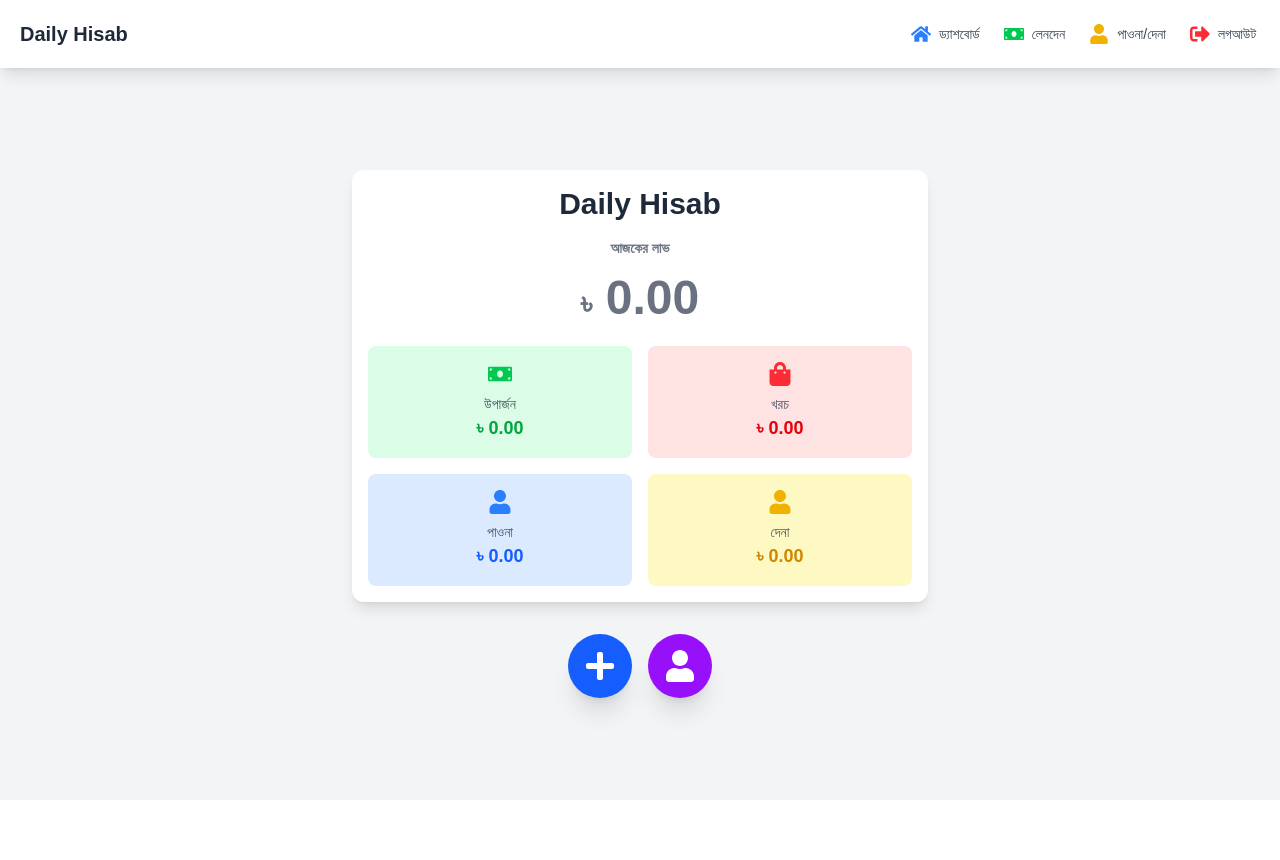
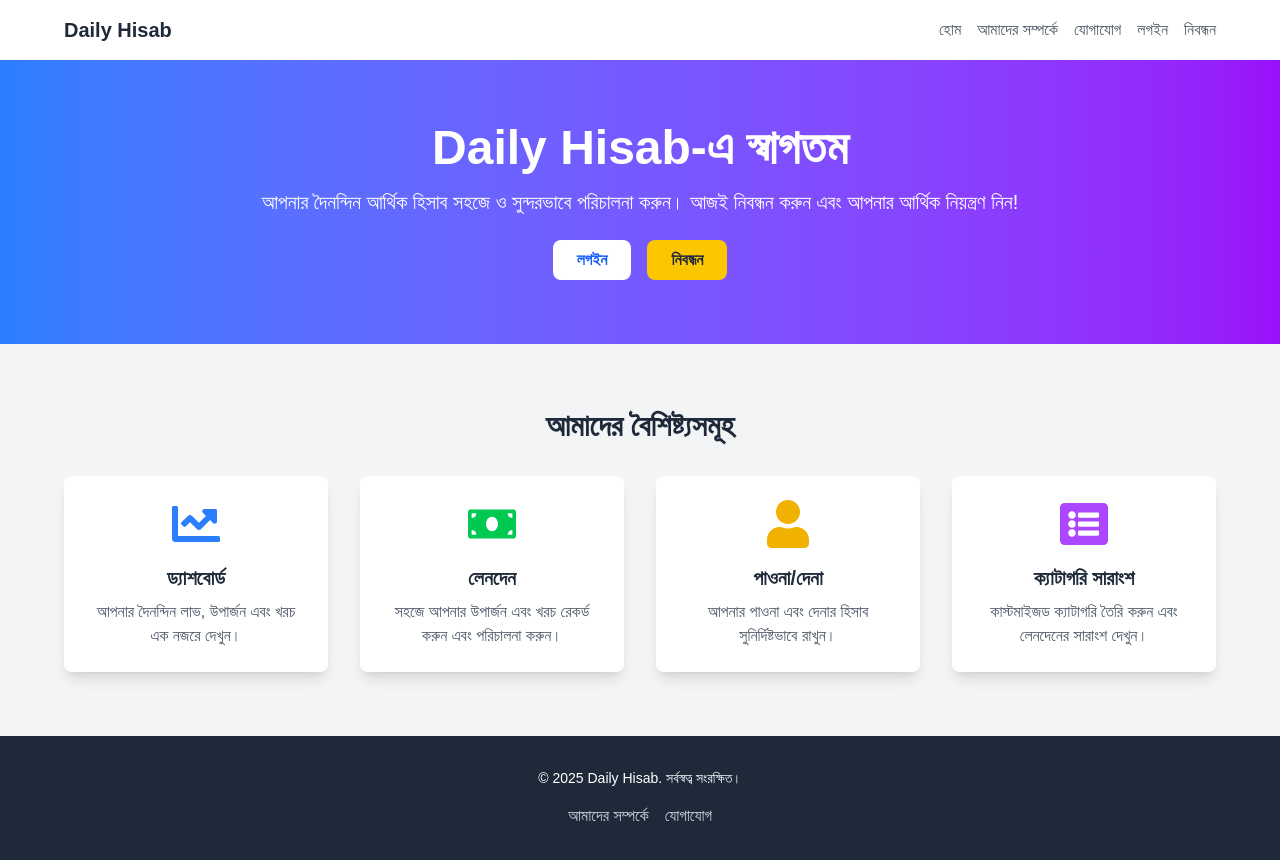
Before and after one commit to mb-shupto/my-daily-hisab, a Next.js app: page / in a window 1280 px wide. Before the commit the page ends 800 px from the top, so only its background shows below. Built offline with nearby package versions, Linux system fonts and the light colour scheme.

Commit message:
initial landing page created

```diff
--- a/src/app/page.tsx
+++ b/src/app/page.tsx
@@ -1,7 +1,193 @@
 'use client';
 
-import Dashboard from './components/Dashboard';
+import React, { useState } from 'react';
+import { useRouter } from 'next/navigation';
+import { FaBars, FaTimes, FaChartLine, FaMoneyBill, FaUser, FaListAlt } from 'react-icons/fa';
+import Link from 'next/link';
 
-export default function Home() {
-  return <Dashboard />;
+export default function LandingPage() {
+  const [isMenuOpen, setIsMenuOpen] = useState(false);
+  const router = useRouter();
+
+  const handleLogin = () => {
+    router.push('/login');
+  };
+
+  const handleRegister = () => {
+    router.push('/signup');
+  };
+
+  return (
+    <div className="min-h-screen bg-gray-100 flex flex-col">
+      {/* Navigation Bar */}
+      <header className="bg-white shadow p-4">
+        <div className="max-w-6xl mx-auto flex justify-between items-center">
+          <h1 className="text-xl font-bold text-gray-800">Daily Hisab</h1>
+          <nav className="hidden md:flex space-x-4">
+            <Link href="/" className="text-gray-600 hover:text-blue-600">
+              হোম
+            </Link>
+            <Link href="/about" className="text-gray-600 hover:text-blue-600">
+              আমাদের সম্পর্কে
+            </Link>
+            <Link href="/contact" className="text-gray-600 hover:text-blue-600">
+              যোগাযোগ
+            </Link>
+            <button
+              onClick={handleLogin}
+              className="text-gray-600 hover:text-blue-600"
+              aria-label="Login"
+            >
+              লগইন
+            </button>
+            <button
+              onClick={handleRegister}
+              className="text-gray-600 hover:text-blue-600"
+              aria-label="Register"
+            >
+              নিবন্ধন
+            </button>
+          </nav>
+          <button
+            onClick={() => setIsMenuOpen(!isMenuOpen)}
+            className="md:hidden text-gray-600 hover:text-gray-800"
+            aria-label="Toggle menu"
+          >
+            {isMenuOpen ? <FaTimes className="w-6 h-6" /> : <FaBars className="w-6 h-6" />}
+          </button>
+        </div>
+        {isMenuOpen && (
+          <nav className="md:hidden mt-4">
+            <ul className="space-y-2">
+              <li>
+                <Link href="/" className="block text-gray-600 hover:text-blue-600 p-2">
+                  হোম
+                </Link>
+              </li>
+              <li>
+                <Link href="/about" className="block text-gray-600 hover:text-blue-600 p-2">
+                  আমাদের সম্পর্কে
+                </Link>
+              </li>
+              <li>
+                <Link href="/contact" className="block text-gray-600 hover:text-blue-600 p-2">
+                  যোগাযোগ
+                </Link>
+              </li>
+              <li>
+                <button
+                  onClick={handleLogin}
+                  className="block text-gray-600 hover:text-blue-600 p-2 w-full text-left"
+                  aria-label="Login"
+                >
+                  লগইন
+                </button>
+              </li>
+              <li>
+                <button
+                  onClick={handleRegister}
+                  className="block text-gray-600 hover:text-blue-600 p-2 w-full text-left"
+                  aria-label="Register"
+                >
+                  নিবন্ধন
+                </button>
+              </li>
+            </ul>
+          </nav>
+        )}
+      </header>
+
+      {/* Welcome Section */}
+      <section className="bg-gradient-to-r from-blue-500 to-purple-600 text-white py-16">
+        <div className="max-w-6xl mx-auto text-center">
+          <h2 className="text-4xl md:text-5xl font-bold mb-4">
+            Daily Hisab-এ স্বাগতম
+          </h2>
+          <p className="text-lg md:text-xl mb-6">
+            আপনার দৈনন্দিন আর্থিক হিসাব সহজে ও সুন্দরভাবে পরিচালনা করুন। আজই নিবন্ধন করুন এবং আপনার আর্থিক নিয়ন্ত্রণ নিন!
+          </p>
+          <div className="flex justify-center space-x-4">
+            <button
+              onClick={handleLogin}
+              className="bg-white text-blue-600 font-semibold py-2 px-6 rounded-lg hover:bg-blue-100 transition-colors duration-300"
+              aria-label="Login"
+            >
+              লগইন
+            </button>
+            <button
+              onClick={handleRegister}
+              className="bg-yellow-400 text-gray-800 font-semibold py-2 px-6 rounded-lg hover:bg-yellow-500 transition-colors duration-300"
+              aria-label="Register"
+            >
+              নিবন্ধন
+            </button>
+          </div>
+        </div>
+      </section>
+
+      {/* Features Section */}
+      <section className="py-16 bg-gray-100">
+        <div className="max-w-6xl mx-auto text-center">
+          <h3 className="text-3xl font-bold text-gray-800 mb-8">
+            আমাদের বৈশিষ্ট্যসমূহ
+          </h3>
+          <div className="grid grid-cols-1 md:grid-cols-2 lg:grid-cols-4 gap-8">
+            <div className="bg-white rounded-lg shadow-lg p-6 transform transition-all duration-300 hover:scale-105">
+              <FaChartLine className="w-12 h-12 text-blue-500 mx-auto mb-4" />
+              <h4 className="text-xl font-semibold text-gray-800 mb-2">
+                ড্যাশবোর্ড
+              </h4>
+              <p className="text-gray-600">
+                আপনার দৈনন্দিন লাভ, উপার্জন এবং খরচ এক নজরে দেখুন।
+              </p>
+            </div>
+            <div className="bg-white rounded-lg shadow-lg p-6 transform transition-all duration-300 hover:scale-105">
+              <FaMoneyBill className="w-12 h-12 text-green-500 mx-auto mb-4" />
+              <h4 className="text-xl font-semibold text-gray-800 mb-2">
+                লেনদেন
+              </h4>
+              <p className="text-gray-600">
+                সহজে আপনার উপার্জন এবং খরচ রেকর্ড করুন এবং পরিচালনা করুন।
+              </p>
+            </div>
+            <div className="bg-white rounded-lg shadow-lg p-6 transform transition-all duration-300 hover:scale-105">
+              <FaUser className="w-12 h-12 text-yellow-500 mx-auto mb-4" />
+              <h4 className="text-xl font-semibold text-gray-800 mb-2">
+                পাওনা/দেনা
+              </h4>
+              <p className="text-gray-600">
+                আপনার পাওনা এবং দেনার হিসাব সুনির্দিষ্টভাবে রাখুন।
+              </p>
+            </div>
+            <div className="bg-white rounded-lg shadow-lg p-6 transform transition-all duration-300 hover:scale-105">
+              <FaListAlt className="w-12 h-12 text-purple-500 mx-auto mb-4" />
+              <h4 className="text-xl font-semibold text-gray-800 mb-2">
+                ক্যাটাগরি সারাংশ
+              </h4>
+              <p className="text-gray-600">
+                কাস্টমাইজড ক্যাটাগরি তৈরি করুন এবং লেনদেনের সারাংশ দেখুন।
+              </p>
+            </div>
+          </div>
+        </div>
+      </section>
+
+      {/* Footer */}
+      <footer className="bg-gray-800 text-white py-8">
+        <div className="max-w-6xl mx-auto text-center">
+          <p className="text-sm">
+            &copy; 2025 Daily Hisab. সর্বস্বত্ব সংরক্ষিত।
+          </p>
+          <div className="mt-4 space-x-4">
+            <Link href="/about" className="text-gray-300 hover:text-white">
+              আমাদের সম্পর্কে
+            </Link>
+            <Link href="/contact" className="text-gray-300 hover:text-white">
+              যোগাযোগ
+            </Link>
+          </div>
+        </div>
+      </footer>
+    </div>
+  );
 }
```
